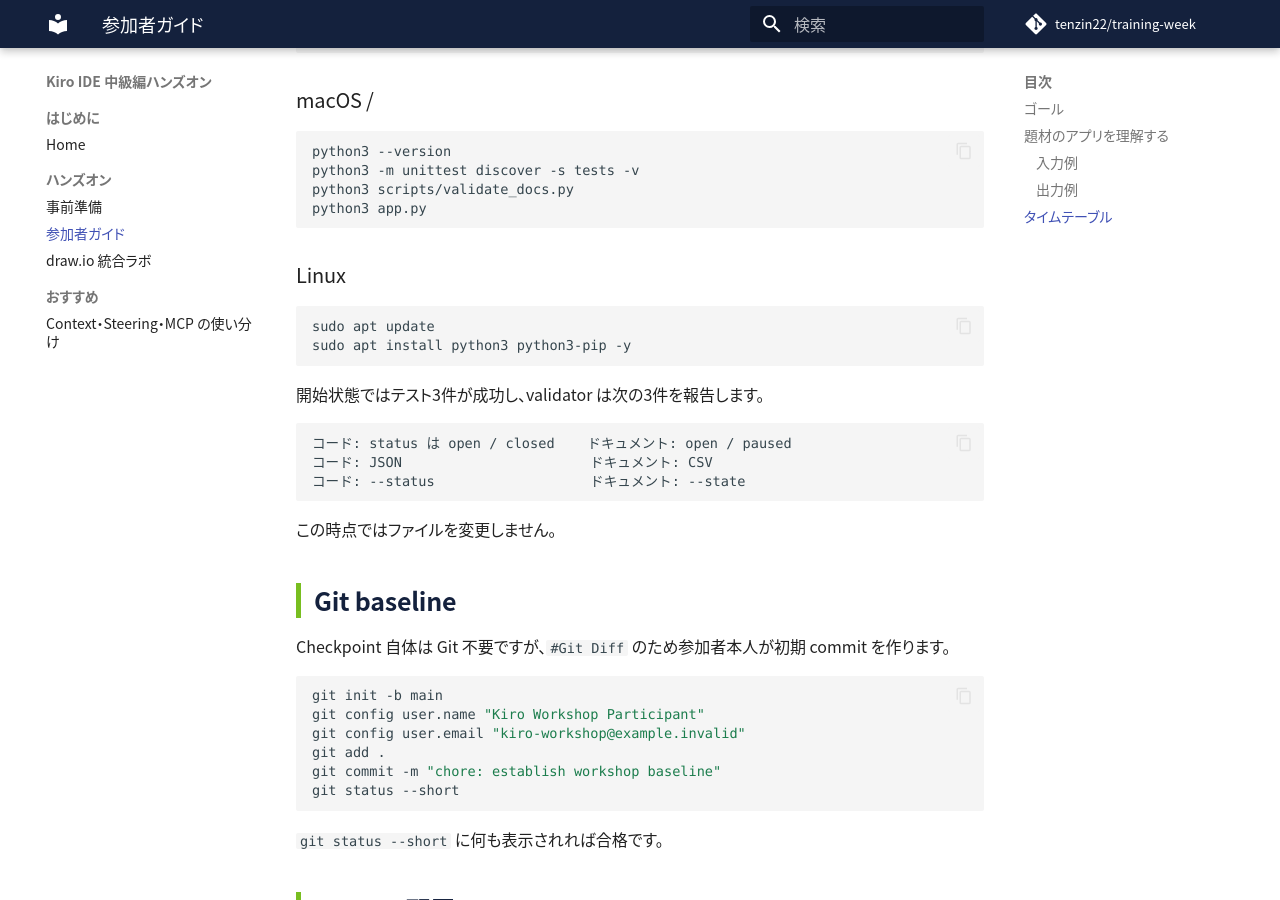
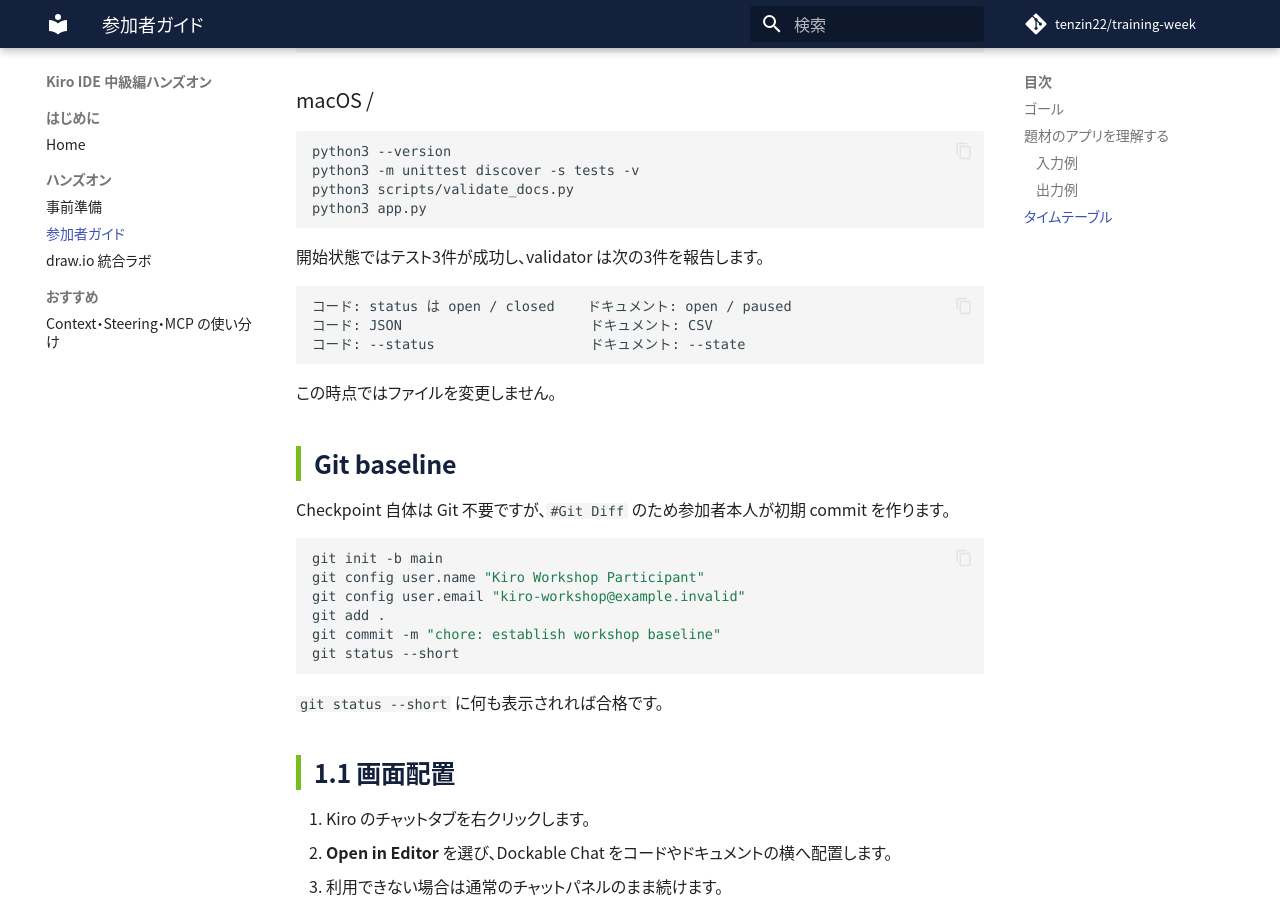
Before and after one commit to tenzin22/training-week, an MkDocs documentation site: the page built from docs/participant-guide.md, in a window 1280 px wide and 900 px high, scrolled down 2257 px. Built offline with MkDocs 1.6.1 and Material for MkDocs 9.7.7, drawn with Linux system fonts in a browser that asks for light colours; comment, search, counter and statistics services are not loaded.

Commit message:
Update participant-guide.md

````diff
--- a/docs/participant-guide.md
+++ b/docs/participant-guide.md
@@ -87,12 +87,7 @@
 python3 app.py
 ```
 
-### Linux
 
-```bash
-sudo apt update
-sudo apt install python3 python3-pip -y
-```
 
 開始状態ではテスト3件が成功し、validator は次の3件を報告します。
 
````
